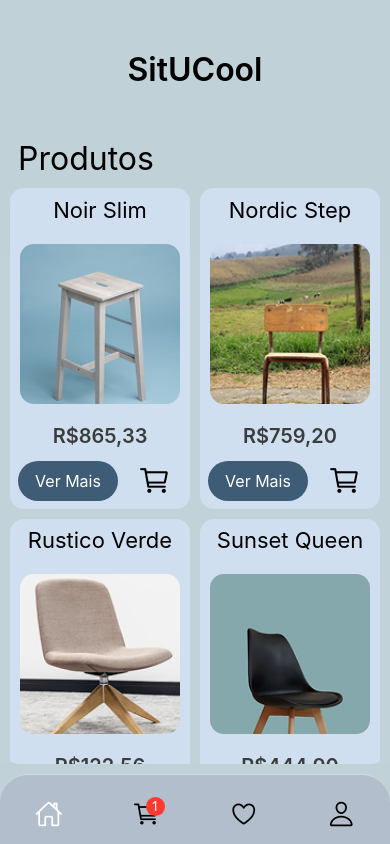
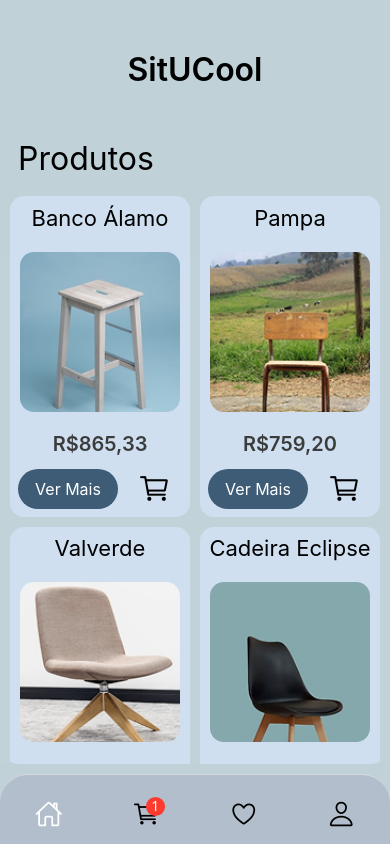
Before and after one commit to AlexsandroPe/Produtos, a React Native app: screen /HomeScreen in a window 390 px wide. Built offline with nearby package versions, Linux system fonts and the light colour scheme.

Commit message:
atualizando nomes dos produtos e descricoes

```diff
--- a/src/screens/Home/index.js
+++ b/src/screens/Home/index.js
@@ -34,55 +34,56 @@ export default function Home() {
                 justifyContent: "center",
                 rowGap: 10,
                 columnGap: 10,
+                padding: 8,
               }}>
               <ProductCard
-                name={"Noir Slim"}
+                name={"Banco Álamo"}
                 image={require("../../assets/produtos/banquinhoWhite.png")}
                 activeIcon={true}
                 price="R$865,33"
-                description={"Feita com madeira alemã e acabamento italiano, ideal para ambientes modernos."}
+                description={"Design minimalista em madeira nobre, perfeito para compor ambientes modernos."}
               />
               <ProductCard
-                name={"Nordic Step"}
+                name={"Pampa"}
                 image={require("../../assets/produtos/cadeiraMato.png")}
                 activeIcon={true}
                 price="R$759,20"
-                description={"Feita com madeira tailandesa e importada da Tailândia"}
+                description={"Feita com madeira tailandesa e importada da Tailândia. Inspirado no campo, une simplicidade e charme rústico."}
 
               />
               <ProductCard
-                name={"Rustico Verde"}
+                name={"Valverde"}
                 image={require("../../assets/produtos/cadeiraFofaDois.png")}
                 activeIcon={true}
                 price="R$122,56"
-                description={"Feita com madeira de reflorestamento e acabamento natural, inspirada no campo italiano"}
+                description={"Estofada com veludo francês e estrutura em madeira de lei, importada da França."}
 
               />
               <ProductCard
-                name={"Sunset Queen"}
+                name={"Cadeira Eclipse"}
                 image={require("../../assets/produtos/cadeiraEscritorio.png")}
                 activeIcon={true}
                 price="R$444,90"
-                description={"Estofada com veludo francês e estrutura em madeira de lei, importada da França."
+                description={"Elegância e conforto em uma peça com visual moderno e sofisticado."
 
 }
 
               />
               <ProductCard
-                name={"Vintage Lord"}
+                name={"Poltrona Solaris"}
                 image={require("../../assets/produtos/cadeiraAmarela.png")}
                 activeIcon={true}
                 price="R$824,42"
-                description={"Construída com madeira nobre reciclada e detalhes artesanais, direto da Inglaterra"}
+                description={"Estilo clássico e robusto, perfeita para quem busca imponência e conforto"}
 
               />
 
               <ProductCard
-                name={"Soft Spin"}
+                name={"Antares"}
                 image={require("../../assets/produtos/cadeiraExperiente.png")}
                 activeIcon={true}
                 price="R$2.800,00"
-                description={"Base giratória em aço inoxidável e estofado premium, desenhada na Suécia"}
+                description={"Madeira maciça e design retrô, direto da Inglaterra"}
               />
             </View>
           </ScrollView>
```
